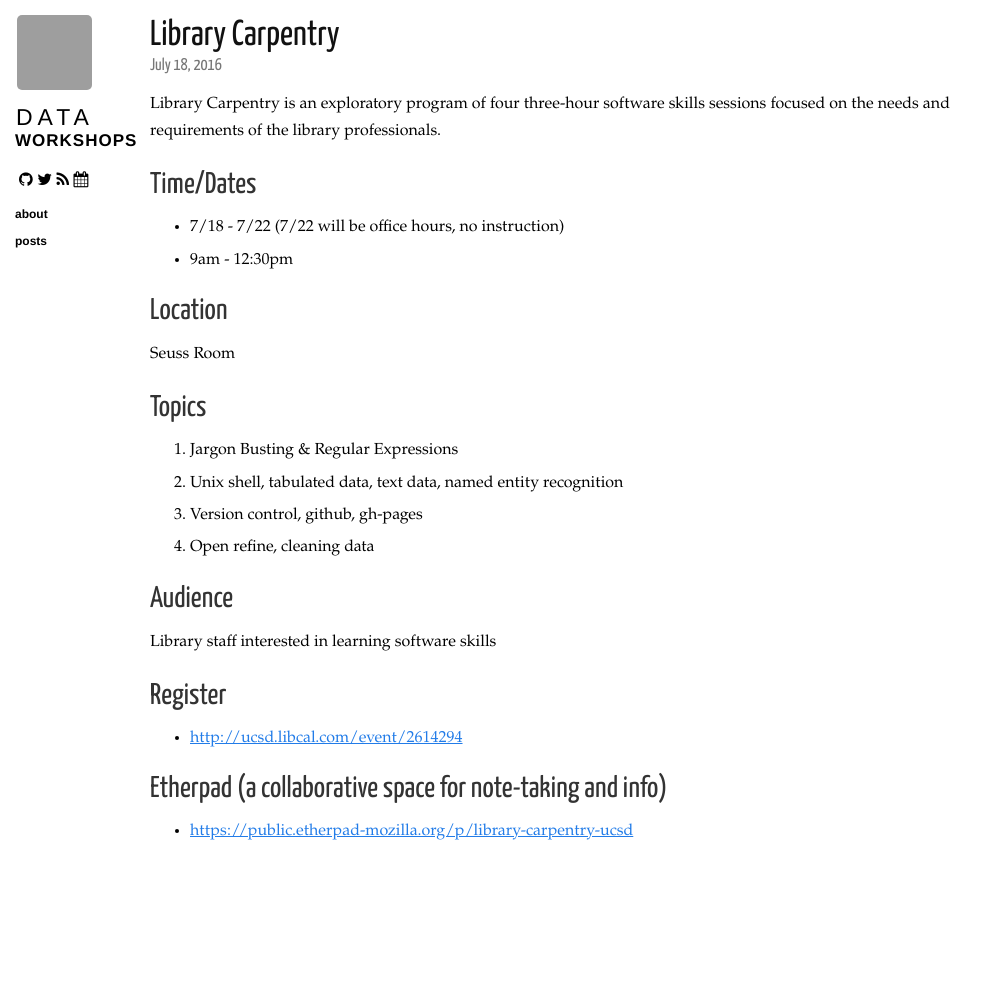
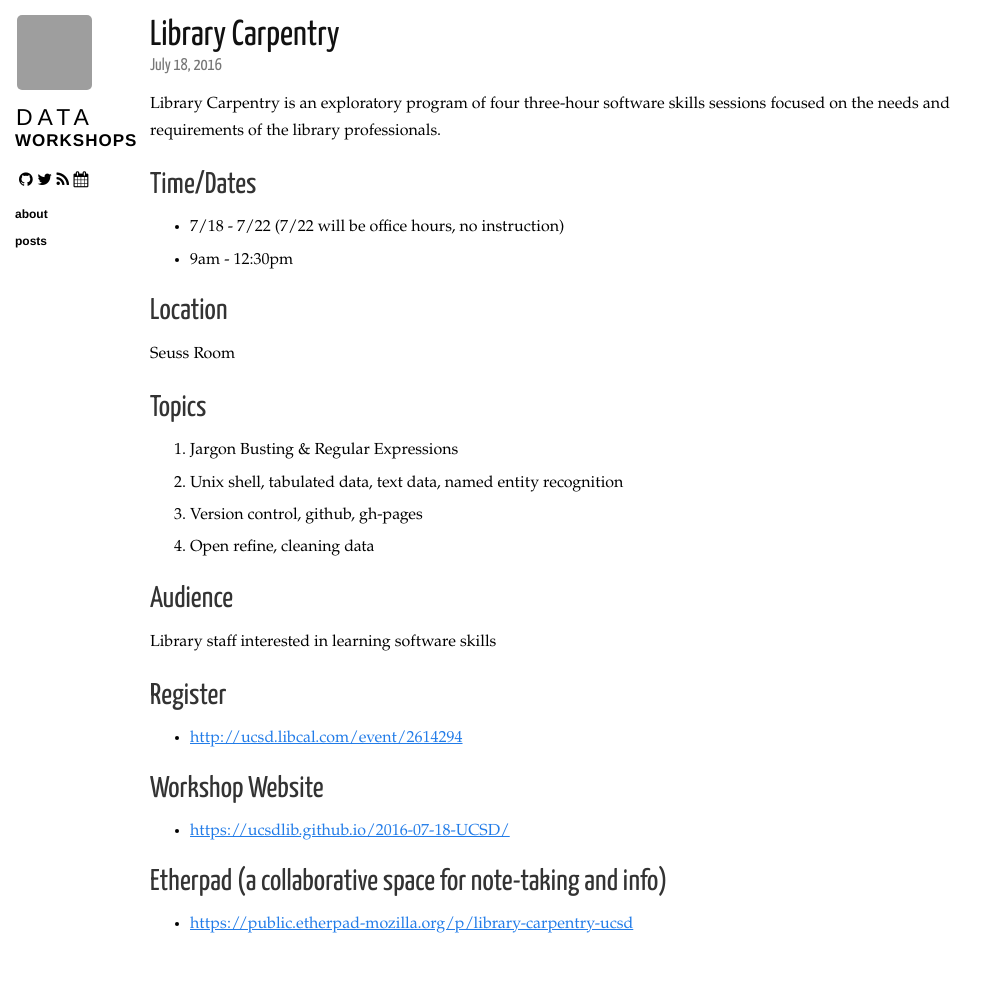
Before and after one commit to ucsdlib/workshops, a Jekyll site: the page built from _posts/2016-07-18-library-carpentry.markdown, in a window 1280 px wide. Shown: the whole page, without its empty margins (0-997 px from the left). Built offline with Jekyll 4.4.1, drawn with Linux system fonts in a browser that asks for light colours; nearby versions of some CDN libraries; before the commit the page ends 900 px from its top, so only the background shows below that; grey boxes are pictures that could not be loaded.

Commit message:
adding link to website

```diff
--- a/_posts/2016-07-18-library-carpentry.markdown
+++ b/_posts/2016-07-18-library-carpentry.markdown
@@ -30,5 +30,9 @@ Library staff interested in learning software skills
 
 * <http://ucsd.libcal.com/event/2614294>
 
+## Workshop Website
+
+* <https://ucsdlib.github.io/2016-07-18-UCSD/>
+
 ## Etherpad (a collaborative space for note-taking and info)
 *  <https://public.etherpad-mozilla.org/p/library-carpentry-ucsd>
```
